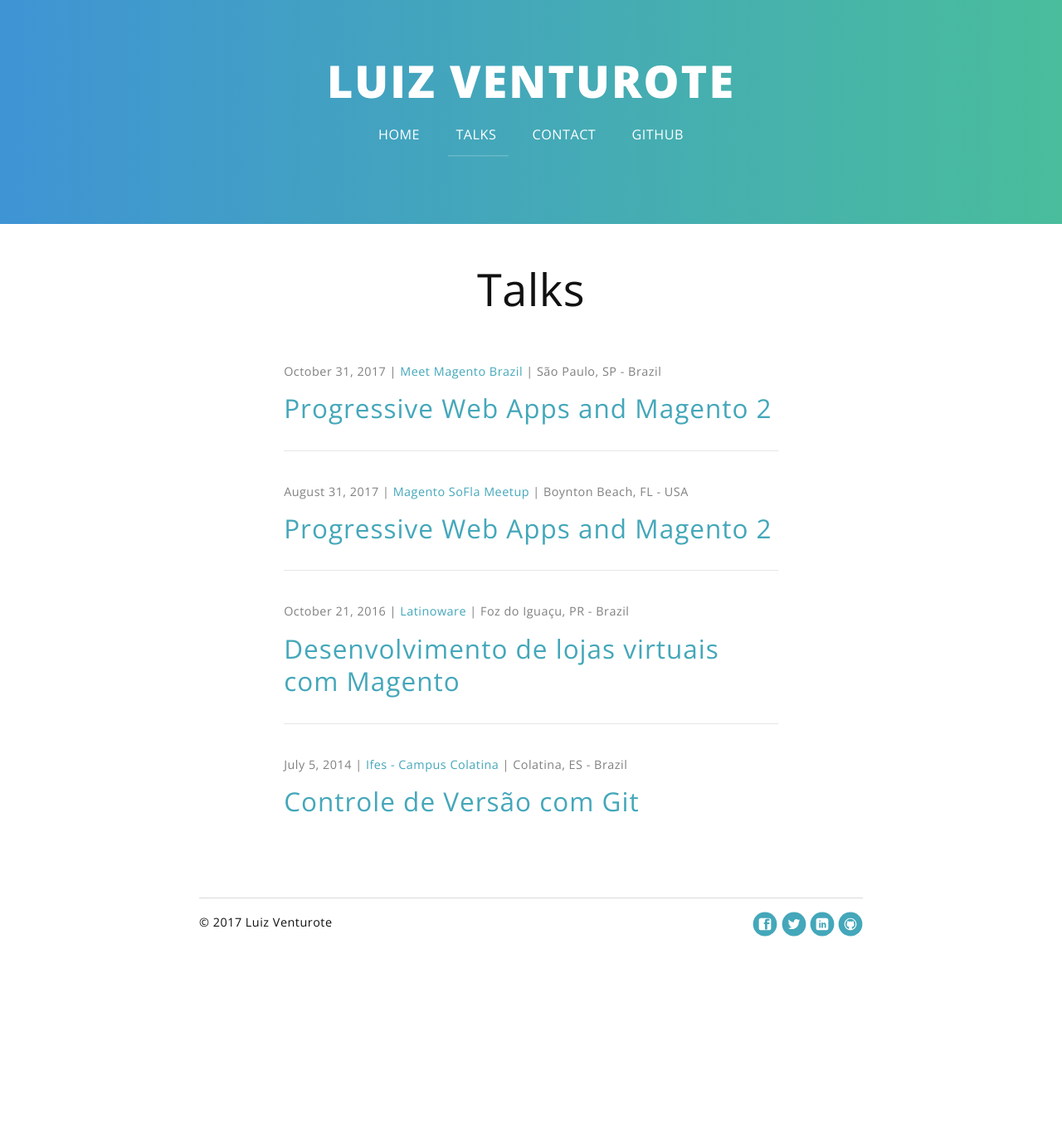
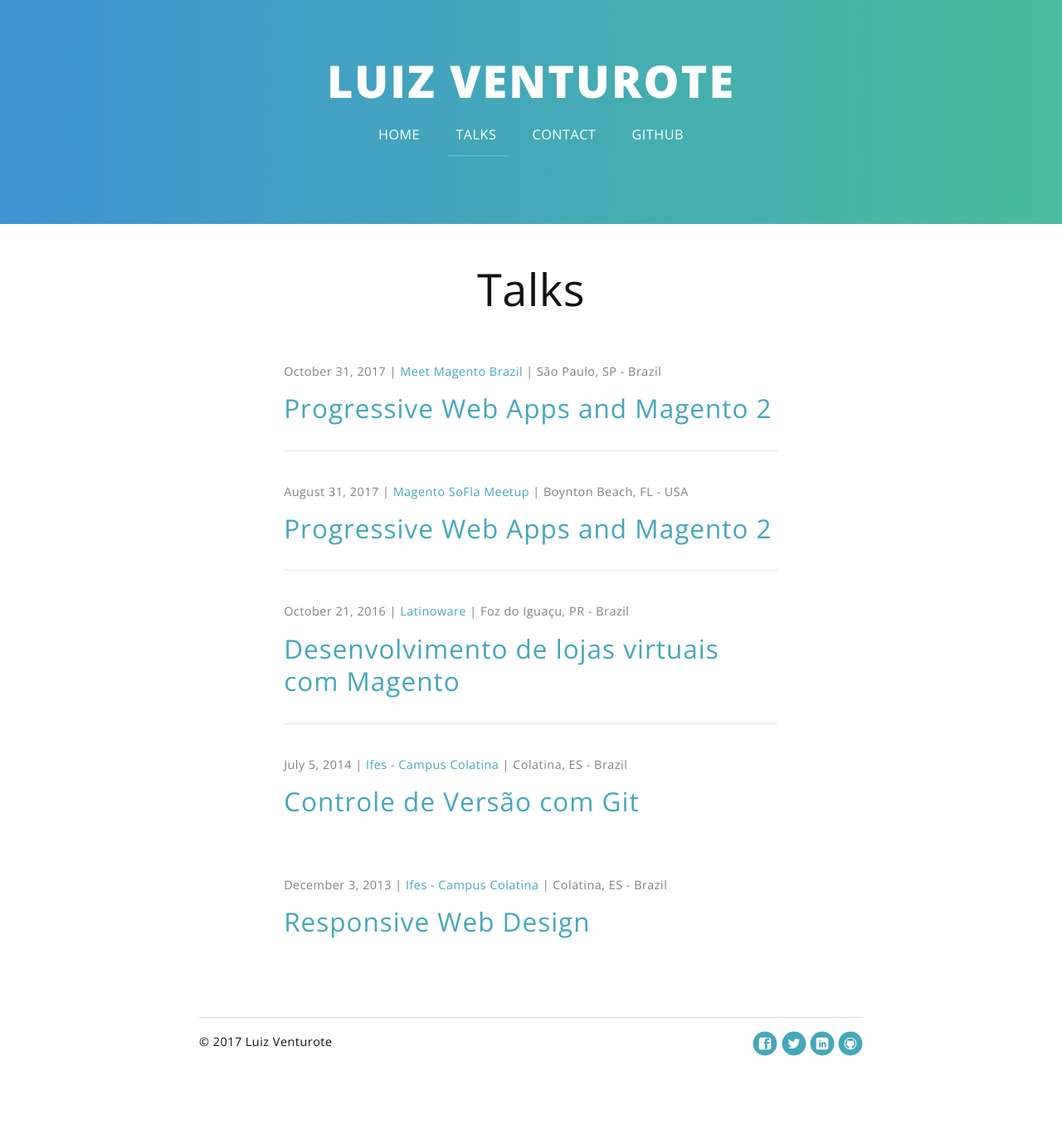
Before and after one commit to luizventurote/luizventurote.github.com, a Jekyll site: the page built from talks.md, in a window 1280 px wide. Shown: the whole page at 83% size. Built offline with Jekyll 4.4.1, drawn with Linux system fonts in a browser that asks for light colours; nearby versions of some CDN libraries; Markdown is read by kramdown in place of the engine named in the settings; before the commit the page ends 1216 px from its top, so only the background shows below that.

Commit message:
Add an old talk

```diff
--- a/talks.md
+++ b/talks.md
@@ -33,6 +33,12 @@ title: About Luiz Venturote
         <p class="description"></p>
       </li>
 
+      <li class="last">
+        <span class="date">December 3, 2013 | <a href="http://col.ifes.edu.br/" target="_blank">Ifes - Campus Colatina</a> | Colatina, ES - Brazil</span>
+        <h3><a class="post-link" href="https://speakerdeck.com/luizventurote/responsive-web-design">Responsive Web Design</a></h3>
+        <p class="description"></p>
+      </li>
+
   </ul>
 
 </div>
```
